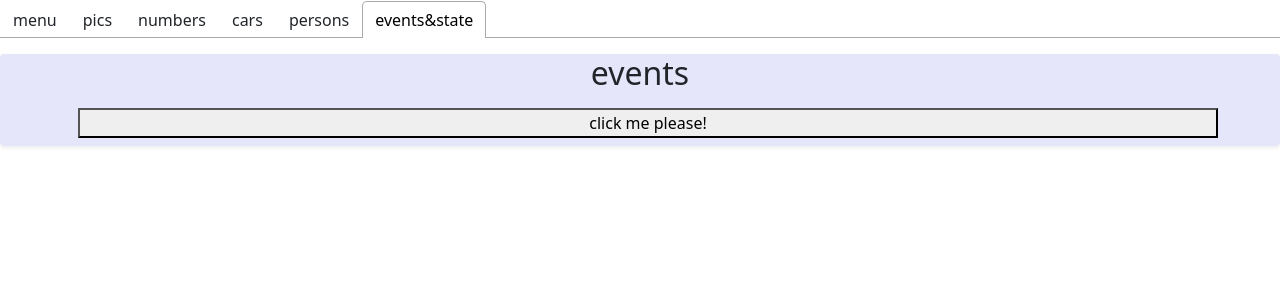
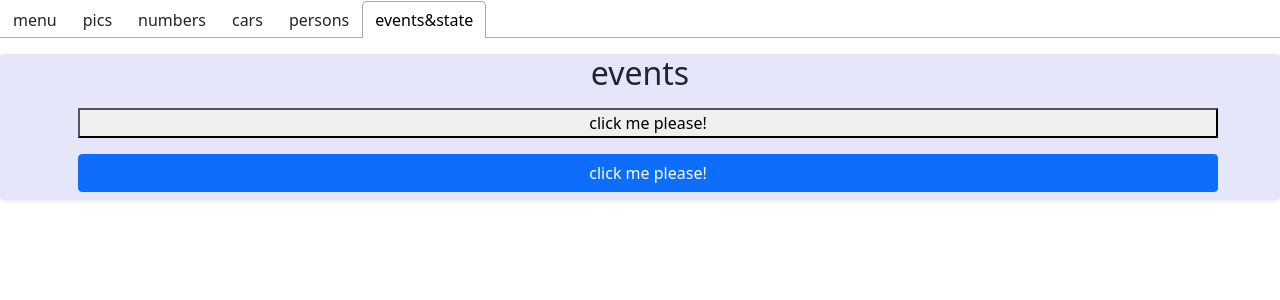
Before and after one commit to kristofmoons/toets2_react, a React (Create React App) app: page / in a window 1280 px wide. Both pictures are taken after a click on the tab "events&state". Shown: the top 300 px of the page. Built offline with nearby package versions, Linux system fonts and the light colour scheme.

Commit message:
first react-bootstrap Button

```diff
--- a/src/components/EventDemo.js
+++ b/src/components/EventDemo.js
@@ -1,4 +1,5 @@
 import {Section} from "./Section";
+import {Button} from "react-bootstrap";
 
 export function EventDemo() {
     return <Section title="events">
@@ -7,5 +8,10 @@ export function EventDemo() {
                     alert("button is clicked");
                 }}>click me please!
         </button>
+        <Button className="m-2"
+                onClick={() => {
+                    alert("bootstrap button is clicked");
+                }}>click me please!
+        </Button>
     </Section>;
 }
```
